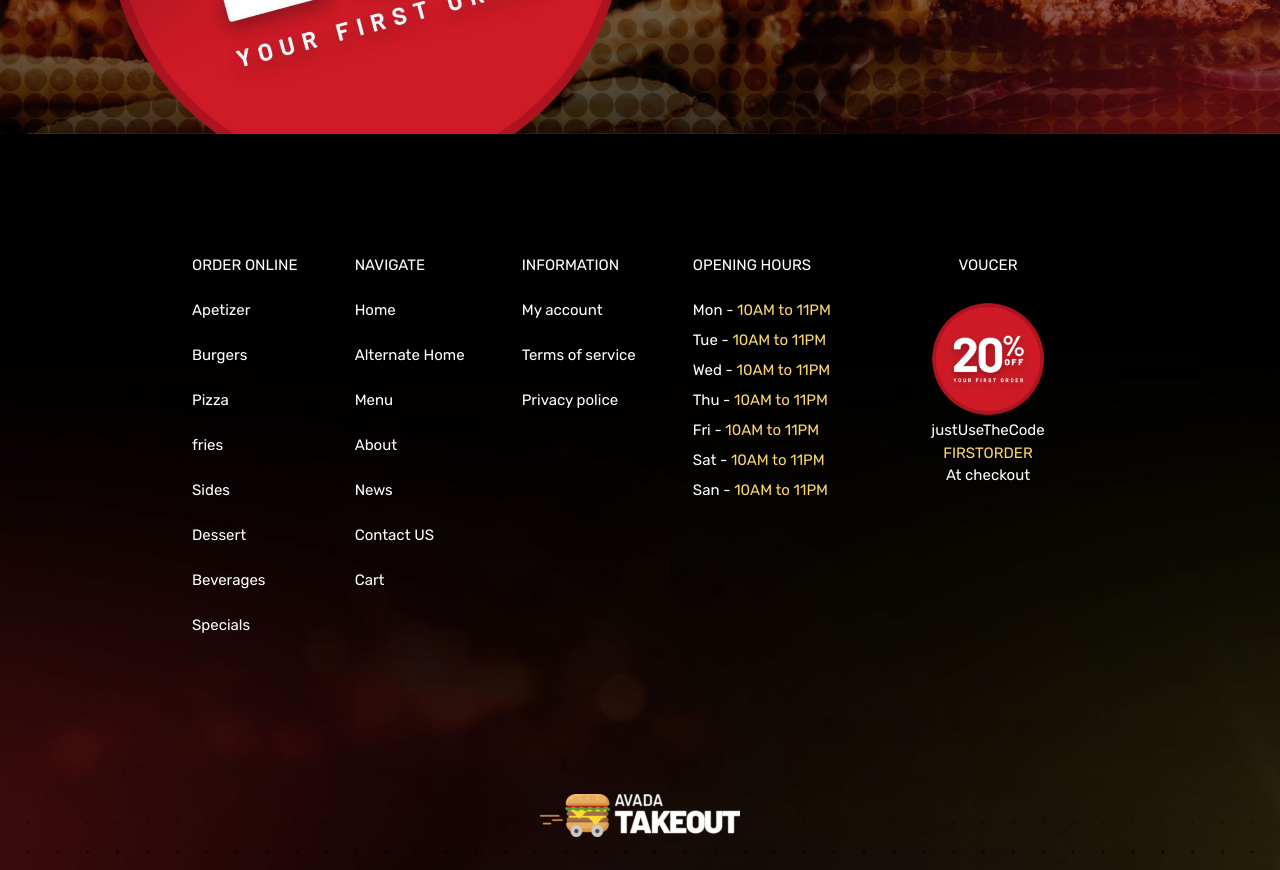
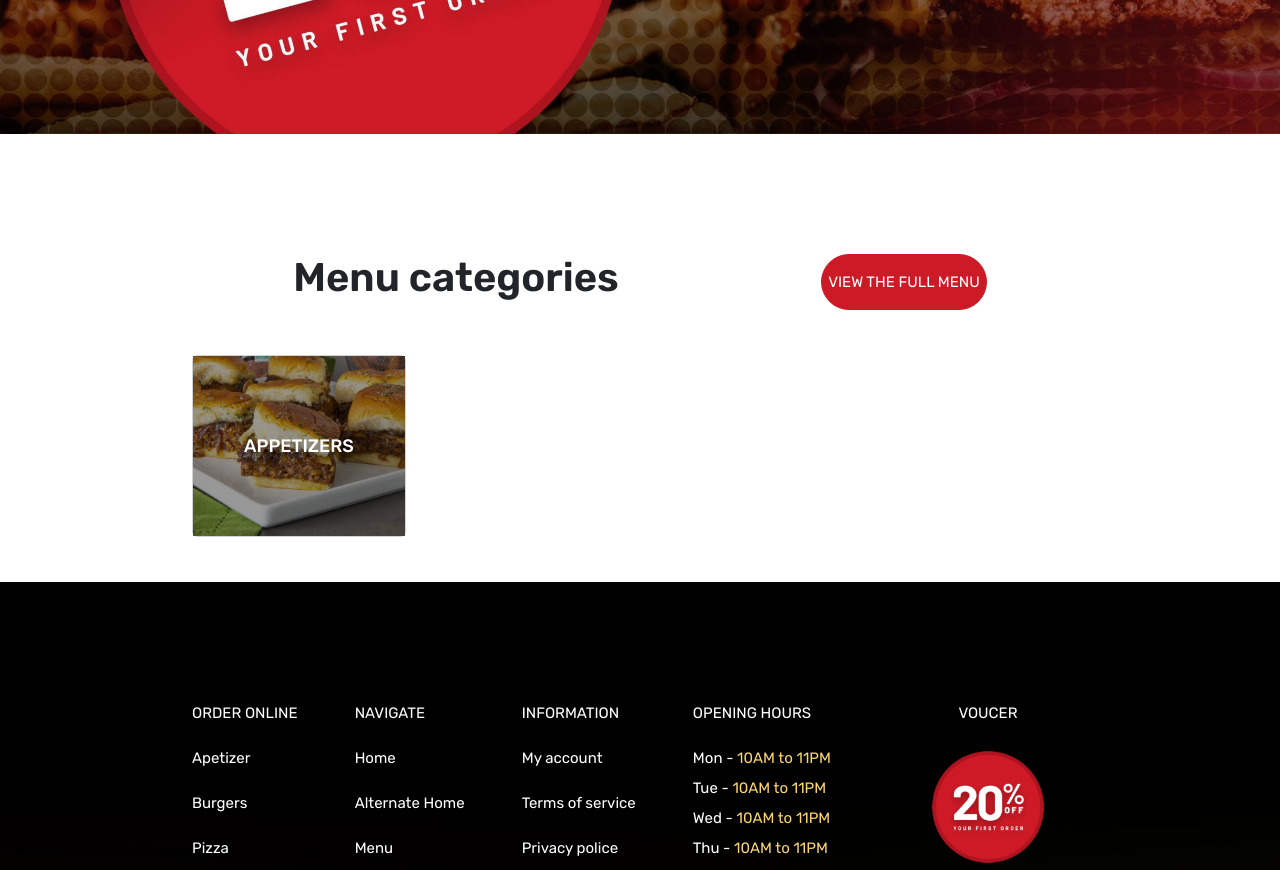
Before and after one commit to FabioBabaglioni/proj-html-vuejs, a Vue app: page / in a window 1280 px wide. Shown: the part 2140-3010 px from the top of the page. Built offline with nearby package versions, Linux system fonts and the light colour scheme.

Commit message:
Creo prima card menu

```diff
--- a/src/components/mainMenu.vue
+++ b/src/components/mainMenu.vue
@@ -6,9 +6,63 @@ export default {
 </script>
 
 <template>
+    <section class="container_site pb-5">
+        <div class="d-flex justify-content-around">
+            <h2>Menu categories</h2>
 
+            <button class="btn_red btn_small">VIEW THE FULL MENU</button>
+        </div>
+
+        <div class="d-flex flex-wrap pt-5">
+            <div class="card">
+                <img class="img_card" src="../img/appetizers-menu-background.jpg" alt="">
+                <div class="black"></div>
+                <div class="title">APPETIZERS</div>
+            </div>
+
+        </div>
+    </section>
 </template>
 
 <style scoped lang="scss">
+@use "./style/partials/variables.scss" as *;
 
+section {
+    padding-top: 120px;
+
+    h2 {
+        font-size: 40px;
+        font-weight: 600;
+    }
+
+    .btn_small {
+        padding: -10px;
+    }
+
+    .card {
+        width: calc((100% / 4) - 10px);
+        position: relative;
+
+        .black {
+            width: 100%;
+            height: 100%;
+            position: absolute;
+            top: 0;
+            left: 0;
+            background-color: rgba($color: #000000, $alpha: .4);
+        }
+
+        .title {
+            position: absolute;
+            top: 50%;
+            left: 50%;
+            transform: translate(-50%, -50%);
+            color: $brandSecondary;
+            font-size: 18px;
+            font-weight: 500;
+
+
+        }
+    }
+}
 </style>
--- a/src/components/style/general.scss
+++ b/src/components/style/general.scss
@@ -39,6 +39,7 @@ a {
     border-radius: 40px;
     border: solid 1px $brandThird;
     color: $brandSecondary;
+
 }
 
 .btn_medium {
```
